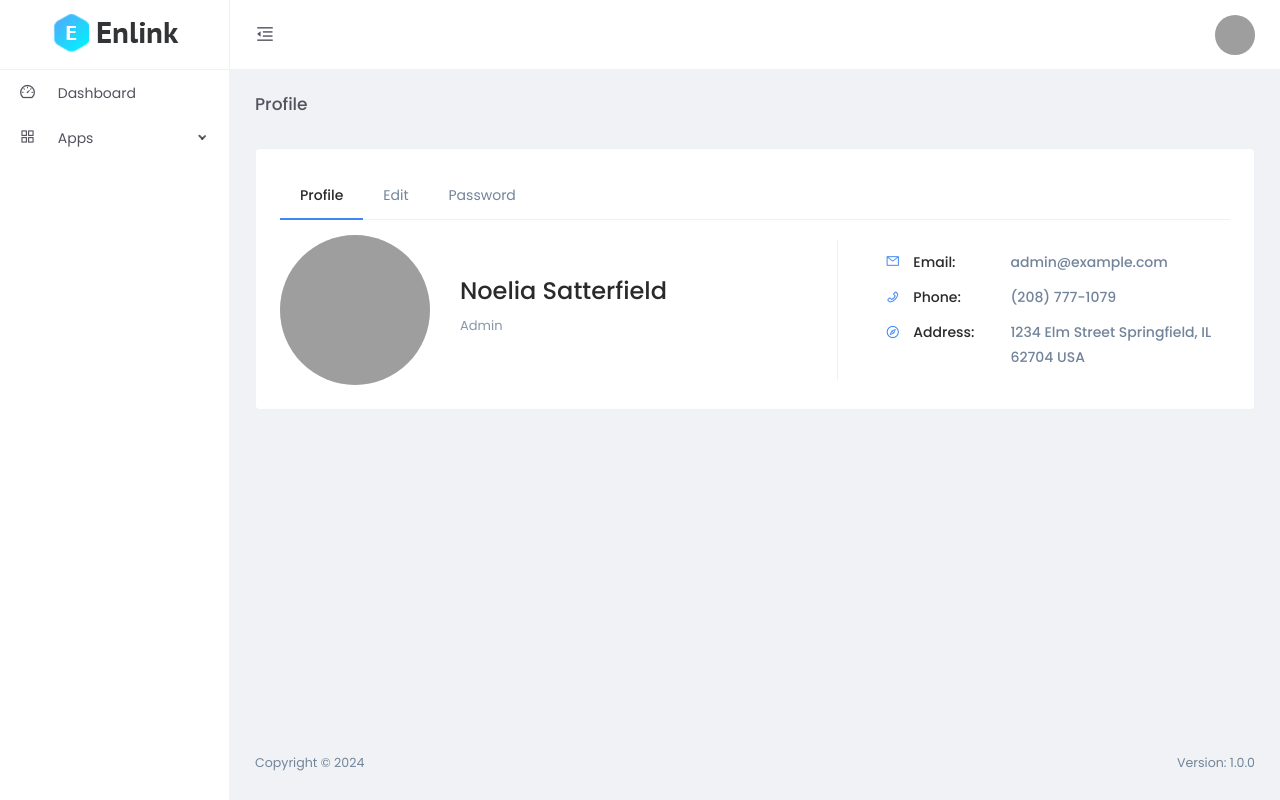
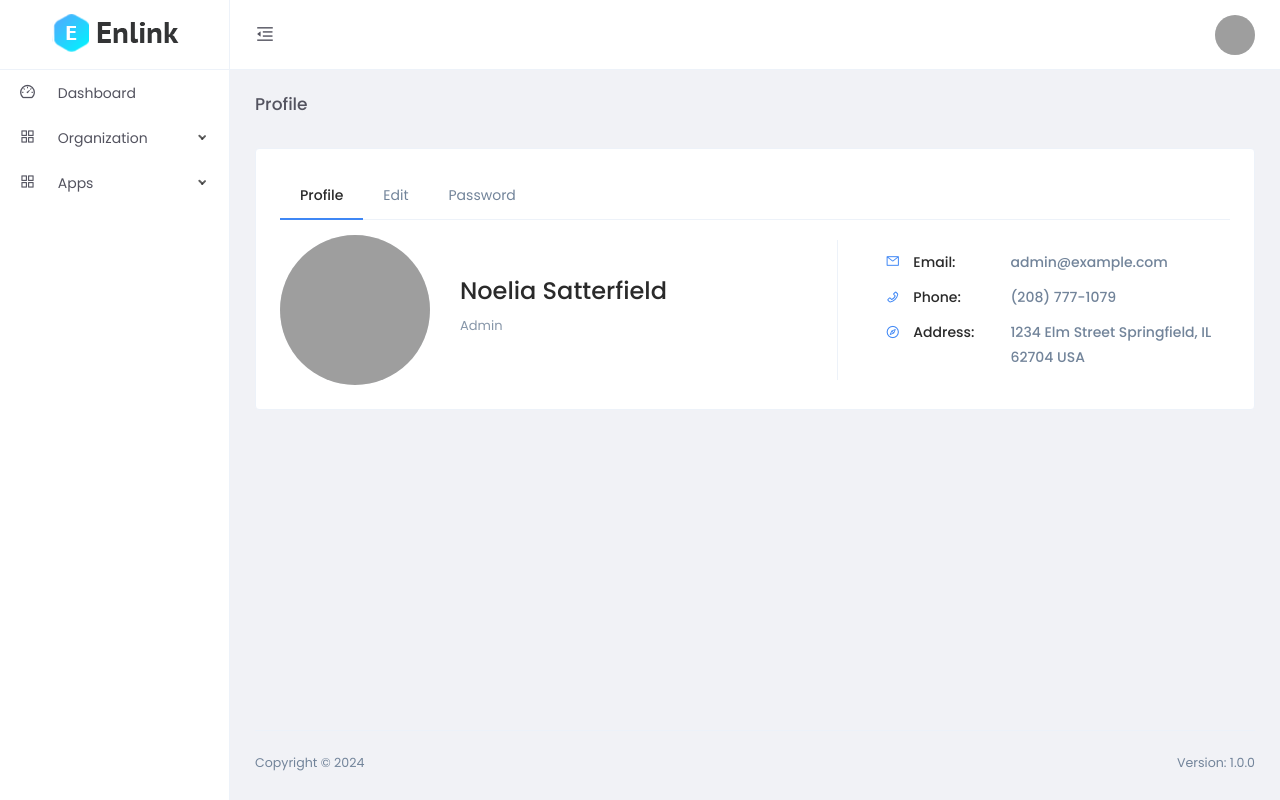
Before and after one commit to Muntasir2762/refreshforacause.com, a Laravel app: page / in a window 1280 px wide. Run offline with Laravel 10, Linux system fonts and the light colour scheme; a user stored in the database is signed in; data comes from the database, SQL or seed files in the repository; some libraries are stand-ins or nearby versions; grey boxes are pictures that could not be loaded.

Commit message:
new module

```diff
--- a/resources/views/admin/includes/side-nav.blade.php
+++ b/resources/views/admin/includes/side-nav.blade.php
@@ -2,7 +2,7 @@
     <div class="side-nav-inner">
         <ul class="side-nav-menu scrollable">
             <li class="nav-item">
-                <a class="dropdown-toggle" href="javascript:void(0);">
+                <a class="dropdown-toggle" href="{{ route('dashboard') }}">
                     <span class="icon-holder">
                         <i class="anticon anticon-dashboard"></i>
                     </span>
@@ -12,6 +12,27 @@
                     </span>
                 </a>
             </li>
+
+            <li class="nav-item dropdown">
+                <a class="dropdown-toggle" href="javascript:void(0);">
+                    <span class="icon-holder">
+                        <i class="anticon anticon-appstore"></i>
+                    </span>
+                    <span class="title">Organization</span>
+                    <span class="arrow">
+                        <i class="arrow-icon"></i>
+                    </span>
+                </a>
+                <ul class="dropdown-menu">
+                    <li>
+                        <a href="">View All</a>
+                    </li>
+                    <li>
+                        <a href="">Add New</a>
+                    </li>
+                </ul>
+            </li>
+
             <li class="nav-item dropdown">
                 <a class="dropdown-toggle" href="javascript:void(0);">
                     <span class="icon-holder">
```
Also changed, not shown: resources/views/admin/organization/org-view.blade.php (added, +8 -0 lines), resources/views/admin/organization/org-add.blade.php (added), resources/views/admin/organization/org-edit.blade.php (added).
